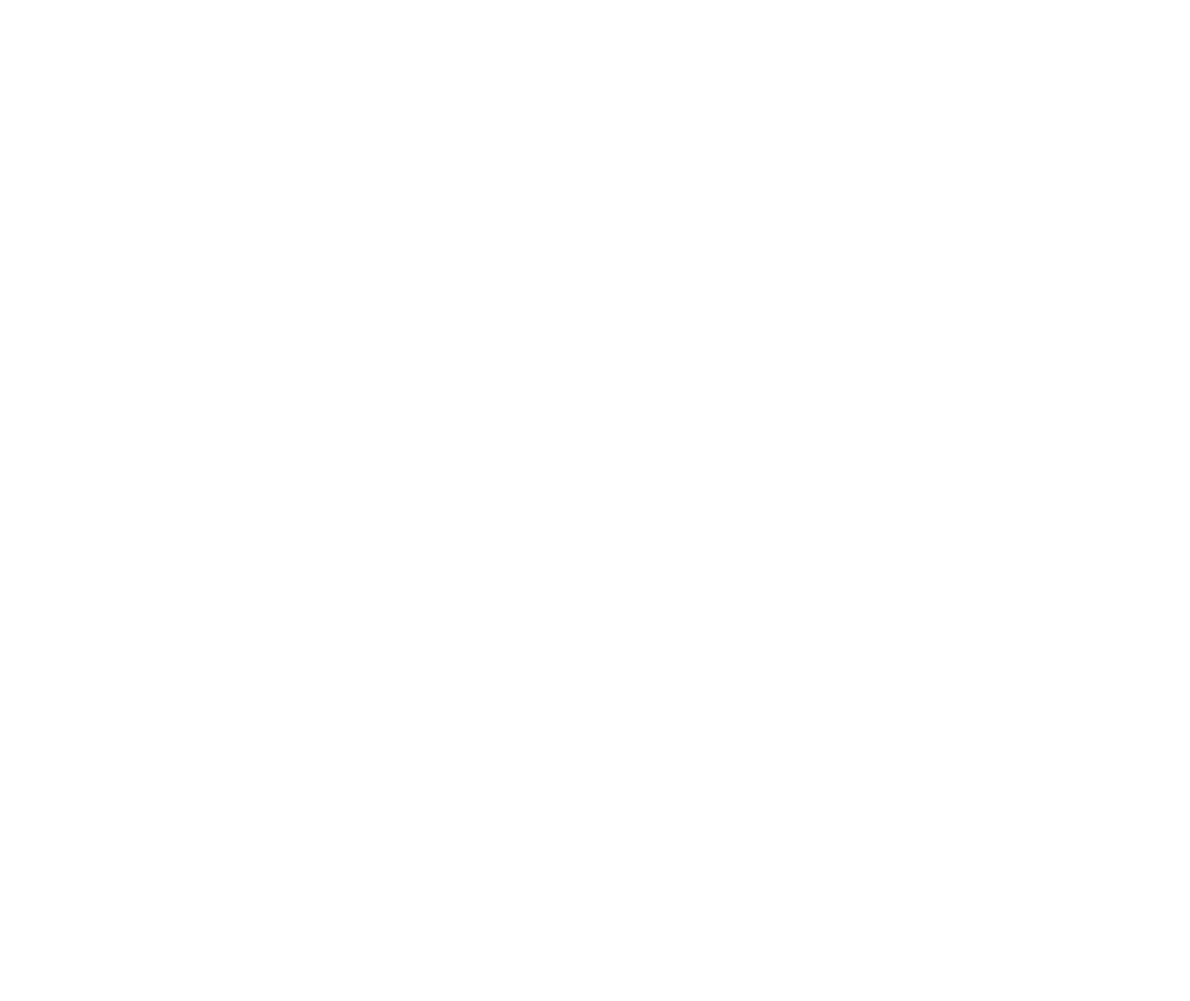
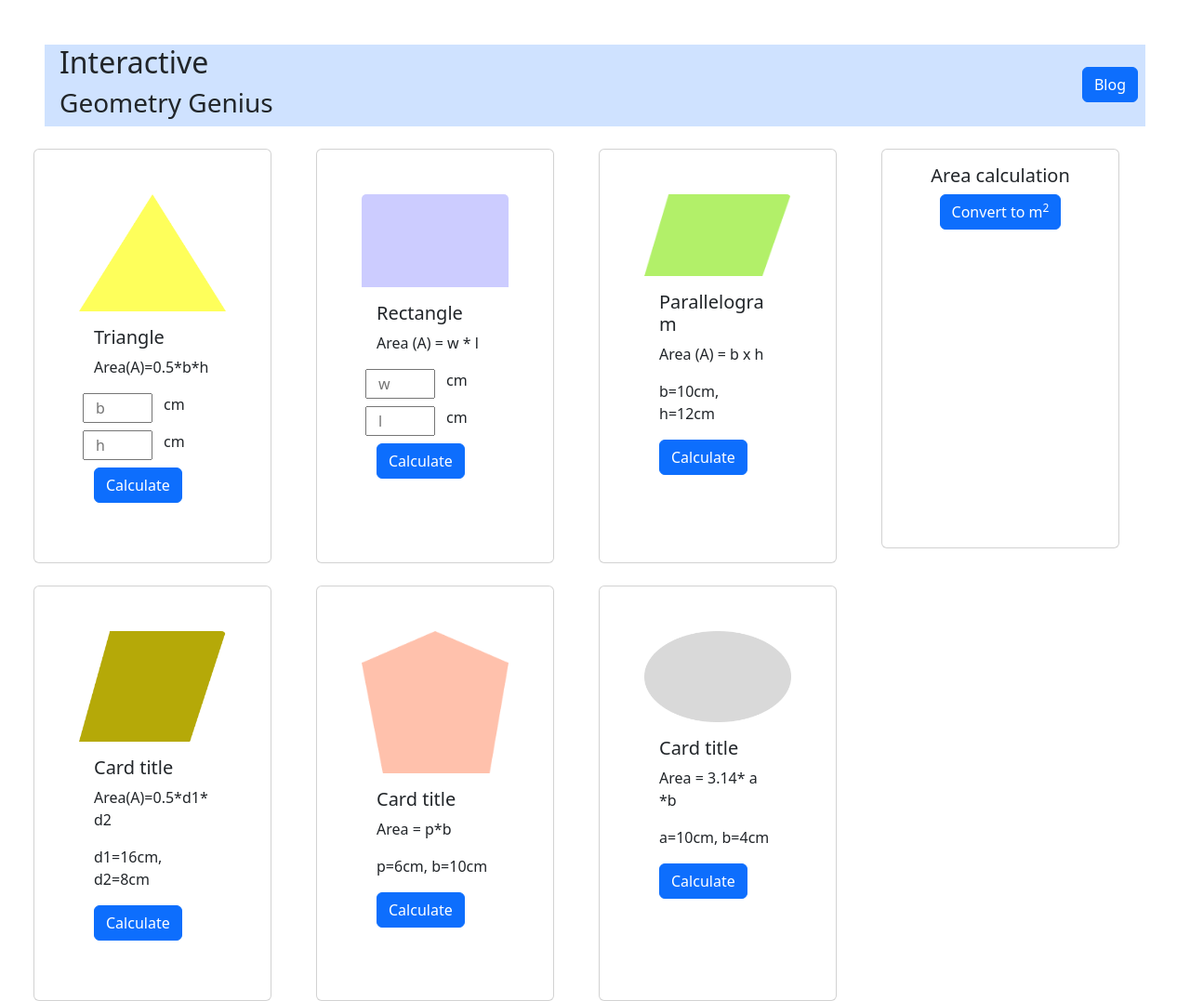
Before and after one commit to mustafijul/Assignment-5, a plain HTML site: page index.html in a window 1280 px wide. Shown: the whole page at 93% size. Before the commit the page ends 800 px from the top, so only its background shows below. Drawn offline with nearby package versions, Linux system fonts and the light colour scheme.

Commit message:
first push

```diff
--- a/index.html
+++ b/index.html
@@ -5,8 +5,121 @@
     <meta http-equiv="X-UA-Compatible" content="IE=edge">
     <meta name="viewport" content="width=device-width, initial-scale=1.0">
     <title>Document</title>
+    <link href="https://cdn.jsdelivr.net/npm/bootstrap@5.3.0-alpha1/dist/css/bootstrap.min.css" rel="stylesheet" integrity="sha384-GLhlTQ8iRABdZLl6O3oVMWSktQOp6b7In1Zl3/Jr59b6EGGoI1aFkw7cmDA6j6gD" crossorigin="anonymous">
 </head>
 <body>
+<header>
+    <section class="bg-primary-subtle mx-5 mt-5 ps-3 d-flex ">
+        <div>
+            <h1 class="fs-2 ">Interactive</h1>
+            <h2 class="fs-3">Geometry Genius</h2>
 
+        </div>
+        <div class="ms-auto mt-4 me-2 text-white">
+            <button type="button" class="btn btn-primary">Blog</button>
+        </div>
+    </section>
+</header>
+
+<!-- main part start -->
+
+<main>
+    <!-- Cards -->
+    <div class="row row-cols-4">
+        <!-- card 1 -->
+        <div class="card p-5 mt-4 ms-5" style="width: 16rem;">
+            <img src="images/triangle.png" class="card-img-top" alt="...">
+            <div class="card-body">
+              <h5 class="card-title">Triangle</h5>
+              <p class="card-text">Area(A)=0.5*b*h</p>
+              <div class="d-flex row row-cols-2">
+                <input class="mb-2" type="text" placeholder="b">
+                <p>cm</p>
+                <input class="mb-2" type="text" placeholder="h">
+                <p>cm</p>
+              </div>
+
+
+              <a href="#" class="btn btn-primary">Calculate</a>
+            </div>
+          </div>
+          <!-- card 2 -->
+          <div class="card p-5 mt-4 ms-5" style="width: 16rem;">
+            <img src="images/rectangle.png" class="card-img-top" alt="...">
+            <div class="card-body">
+              <h5 class="card-title">Rectangle</h5>
+              <p class="card-text">Area (A) = w * l</p>
+              <div class="d-flex row row-cols-2">
+                <input class="mb-2" type="text" placeholder="w">
+                <p>cm</p>
+                <input class="mb-2" type="text" placeholder="l">
+                <p>cm</p>
+              </div>
+              <a href="#" class="btn btn-primary">Calculate</a>
+            </div>
+          </div>
+<!-- card 3 -->
+          <div class="card p-5 mt-4 ms-5" style="width: 16rem;">
+            <img src="images/parallelogram.png" class="card-img-top" alt="...">
+            <div class="card-body">
+              <h5 class="card-title">Parallelogram</h5>
+              <p class="card-text">Area (A) = b x h</p>
+              <p>b=10cm, h=12cm</p>
+              <a href="#" class="btn btn-primary">Calculate</a>
+            </div>
+          </div>
+
+          <!-- result card -->
+
+          <div class="card text-center mb-3 mt-4 ms-5" style="width: 16rem;">
+            <div class="card-body">
+              <h5 class="card-title">Area calculation</h5>
+              <div class="ms-end">
+                <button type="button" class="btn btn-primary">Convert to m<sup>2</sup></button>
+              </div>
+
+            </div>
+          </div>
+
+          <!-- 2nd card row -->
+
+          <!-- card 5 -->
+          <div class="card p-5 mt-4 ms-5" style="width: 16rem;">
+            <img src="images/rhombus.png" class="card-img-top" alt="...">
+            <div class="card-body">
+              <h5 class="card-title">Card title</h5>
+              <p class="card-text">Area(A)=0.5*d1*d2</p>
+              <p>d1=16cm, d2=8cm</p>
+              <a href="#" class="btn btn-primary">Calculate</a>
+            </div>
+          </div>
+          <!-- card 6 -->
+          <div class="card p-5 mt-4 ms-5" style="width: 16rem;">
+            <img src="images/pentagon.png" class="card-img-top" alt="...">
+            <div class="card-body">
+              <h5 class="card-title">Card title</h5>
+              <p class="card-text">Area = p*b</p>
+              <p>p=6cm, b=10cm</p>
+              <a href="#" class="btn btn-primary">Calculate</a>
+            </div>
+          </div>
+          <!-- card 7 -->
+          <div class="card p-5 mt-4 ms-5" style="width: 16rem;">
+            <img src="images/ellipse.png" class="card-img-top" alt="...">
+            <div class="card-body">
+              <h5 class="card-title">Card title</h5>
+              <p class="card-text">Area = 3.14* a *b</p>
+              <p>a=10cm, b=4cm</p>
+              <a href="#" class="btn btn-primary">Calculate</a>
+            </div>
+          </div>
+
+
+    </div>
+
+</main>
+
+    <!-- js part -->
+    <script src="https://cdn.jsdelivr.net/npm/bootstrap@5.3.0-alpha1/dist/js/bootstrap.bundle.min.js" integrity="sha384-w76AqPfDkMBDXo30jS1Sgez6pr3x5MlQ1ZAGC+nuZB+EYdgRZgiwxhTBTkF7CXvN" crossorigin="anonymous"></script>
 </body>
 </html>
--- /dev/null
+++ b/styles.css
@@ -0,0 +1,4 @@
+.btn-info:active,
+.btn-info.active {
+  color: white !important;
+}
```
Also changed, not shown: images/ellipse.png (added), images/parallelogram.png (added), images/pentagon.png (added), images/rectangle.png (added), images/rhombus.png (added), images/triangle.png (added).
